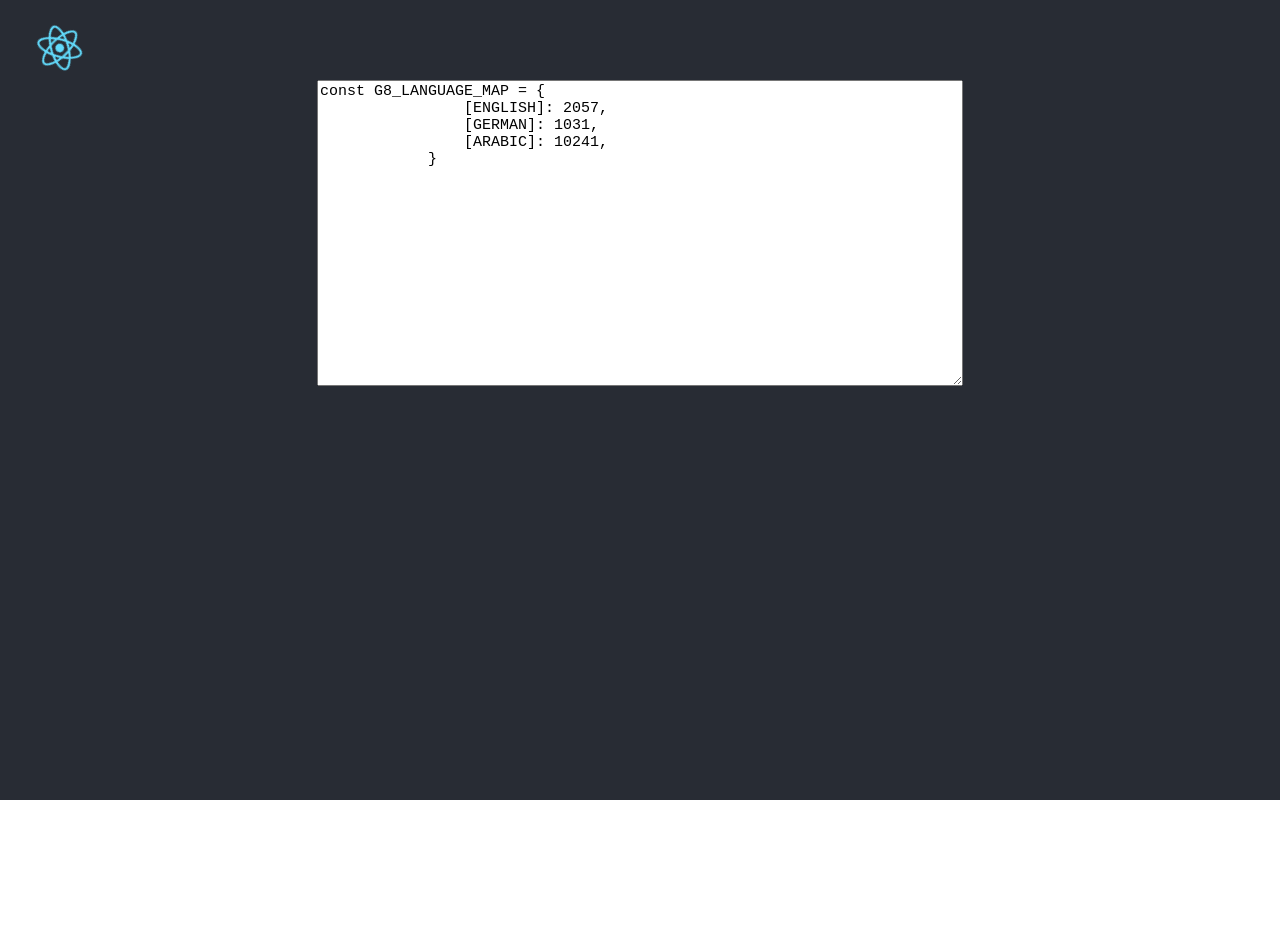
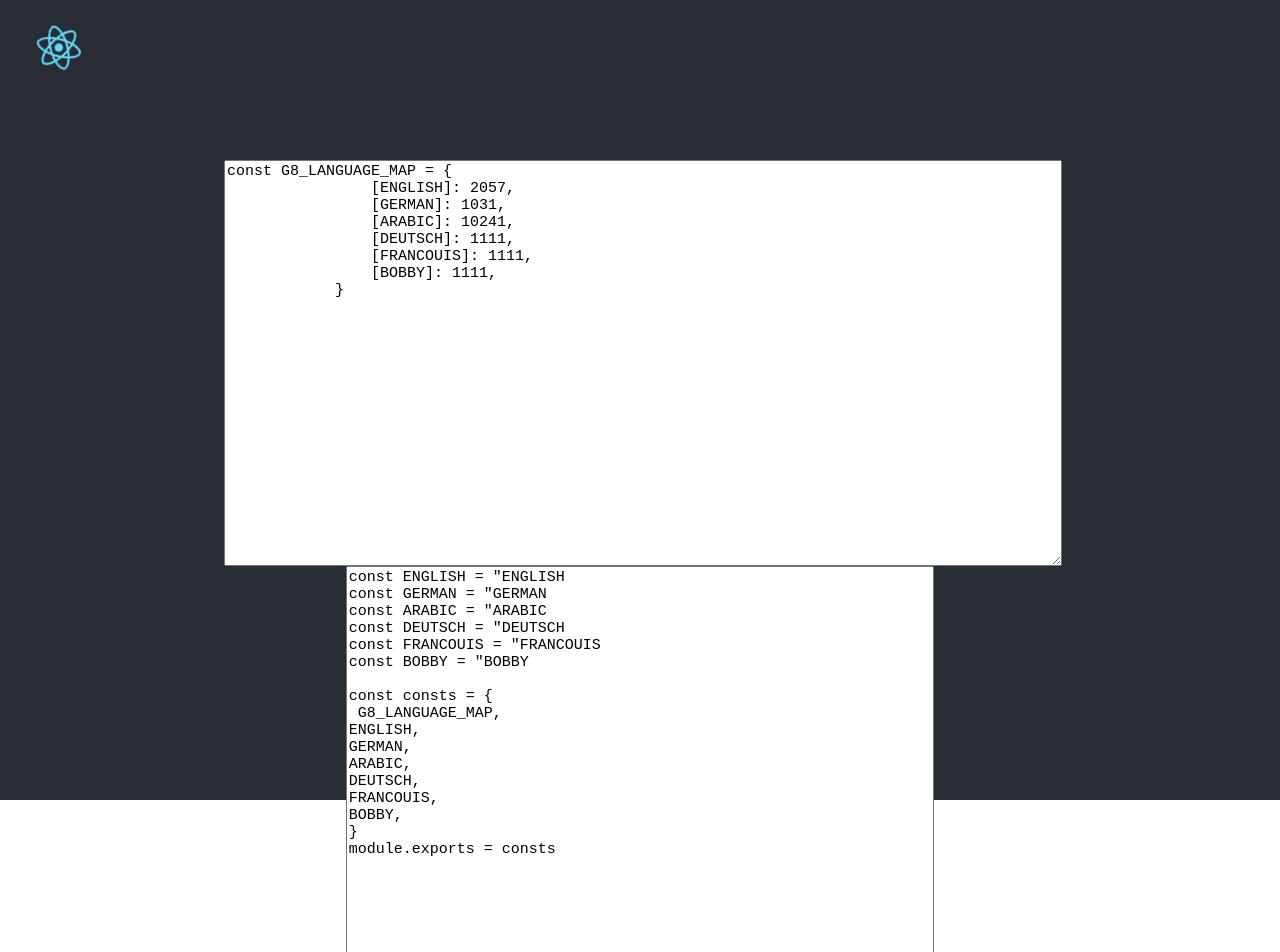
Before and after one commit to NidorPL/constants-creator, a React (Create React App) app: page / in a window 1280 px wide. Shown: the top 952 px of the page. Before the commit the page ends 800 px from the top, so only its background shows below. Built offline with nearby package versions, Linux system fonts and the light colour scheme.

Commit message:
:sparkles: initial parsing and displaying of map works

```diff
--- a/src/App.css
+++ b/src/App.css
@@ -4,7 +4,7 @@
 
 .App-logo {
   animation: App-logo-spin infinite 20s linear;
-  height: 7vmin;
+  height: 55px;
   position: absolute;
   left: 20px;
   top: 20px;
@@ -17,16 +17,28 @@
 
 }
 .MainInputArea {
-  min-height: 300px;
+  margin-top: 80px;
+  width: 65%;
+  font-size: 15px;
+
+}
+.InputField {
   height: 100px;
   margin-top: 80px;
-  width: 50%;
+  min-height: 400px;
+  width: 100%;
   font-size: 15px;
+  display: block;
 }
 
 
 .App-link {
   color: #61dafb;
+}
+.outputElements {
+  width: 70%;
+  height: 400px;
+  font-size: 15px;
 }
 
 @keyframes App-logo-spin {
--- a/src/App.js
+++ b/src/App.js
@@ -5,25 +5,38 @@ import './App.css';
 
 class App extends Component {
   state = {
-    value : `const G8_LANGUAGE_MAP = {
+      constString : "",
+      constsObject : "",
+      moduleExports : "",
+    InputValue : `const G8_LANGUAGE_MAP = {
                 [ENGLISH]: 2057,
                 [GERMAN]: 1031,
                 [ARABIC]: 10241,
-            }`
+                [DEUTSCH]: 1111,
+                [FRANCOUIS]: 1111,
+                [BOBBY]: 1111,
             }
+`,
+
+  }
+
   handleChange = this.handleChange.bind(this)
   renderConsts = this.parseConst.bind(this)
 
   componentDidMount() {
-      this.parseConst(this.state.value)
+      try {
+          this.parseConst(this.state.InputValue)
+      }catch (e) {
+          console.log("compinentDidMount Error");
+      }
   }
 
   handleChange(i) {
-      this.setState({value: i.target.value})
+      this.setState({InputValue: i.target.InputValue})
       try {
-      this.parseConst(i.target.value)
+      this.parseConst(i.target.InputValue)
     }catch (e) {
-
+          console.log("handleChangeError");
       }
   }
 
@@ -39,11 +52,8 @@ class App extends Component {
   getJSONFromString(string, array) {
       string = string.replace(/\n/g,'')
       string = string.replace(/ /g,'')
-      let constantsArray = string.substring(22,66).split(",")
-      constantsArray.pop()
-
-
-
+      let constantsArray = string.substring(string.indexOf("{")+1,string.indexOf("}")-2).split(",")
+      console.log(constantsArray);
 
       let constantsJson = {}
       constantsArray.forEach(c => {
@@ -51,35 +61,65 @@ class App extends Component {
           let value = this.getValue(c)
           constantsJson[key] = value
       })
+      console.log(constantsJson);
       return constantsJson
 
   }
   parseConst(c) {
-      const mapTitle = c.substring(6,21)
+      try {
+          console.log("parsing");
+          const mapTitle = c.substring(6, 21)
           console.log("trying to iterate");
           let json = this.getJSONFromString(c)
 
           let constString = ""
-      let constsObject = "const consts = { \n"
+          let constsObject = "const consts = { \n "
           constsObject += mapTitle + ", \n"
 
-      for(let k in json) {
-          constString += "const " + k + " = " + "\"" + k + "\"" + "\n"
+          for (let k in json) {
+              constString += "const " + k + " = " + "\"" + k + "\ \n"
               constsObject += k + ",\n"
           }
           constsObject += "}"
           const moduleExports = "module.exports = consts"
+
+
+
+
+          this.state.constString = constString
+          this.state.constsObject = constsObject
+          this.state.moduleExports = moduleExports
+          return {
+              constString,
+              constsObject,
+              moduleExports
+          }
+      }catch(err)
+      {
+        return " rurn null;et"
+      }
+
   }
 
   render() {
+      const outputElements = this.parseConst(this.state.InputValue)
       return (
       <div className="App">
         <header className="App-header">
           <img src={logo} className="App-logo" alt="logo" />
         </header>
-          <Input className="MainInputArea" type="textarea" name="text" id="exampleText"
-          value= {this.state.value} onChange={this.handleChange}
+          <div className="MainInputArea">
+              <Input className="InputField" type="textarea" name="text" id="exampleText"
+                     value= {this.state.InputValue} onChange={this.handleChange}
               />
+              <Input className="outputElements" type="textarea" onChange={null}
+                     value={this.state.constString + "\n" +
+                         this.state.constsObject + "\n" +
+                         this.state.moduleExports + "\n"
+                     }>
+
+              </Input>
+          </div>
       </div>
     );
   }
```
Lines whose indentation alone changed are shown as unchanged.
